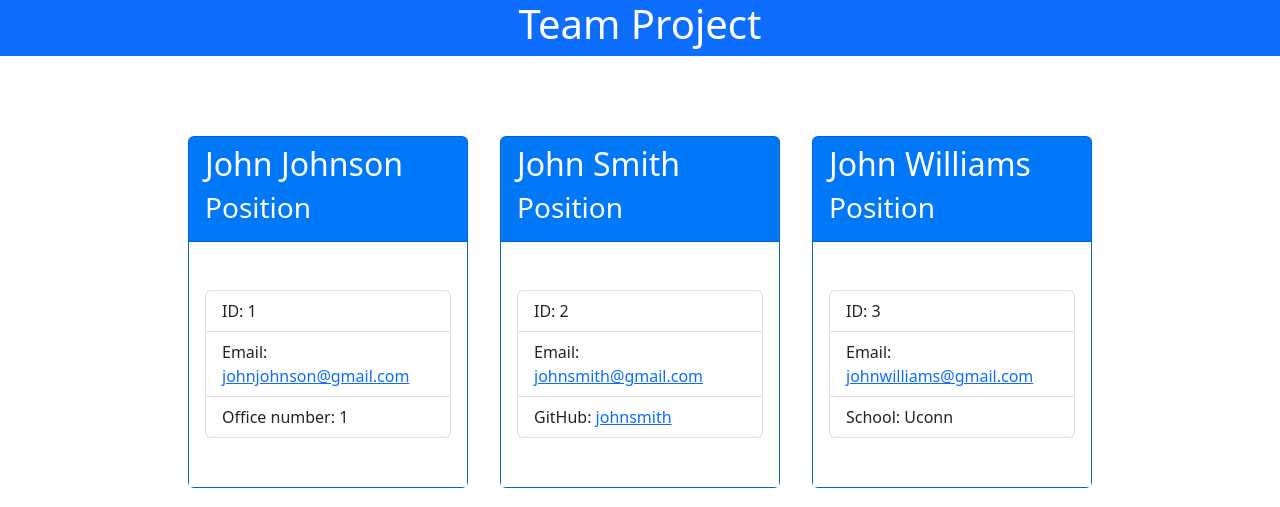
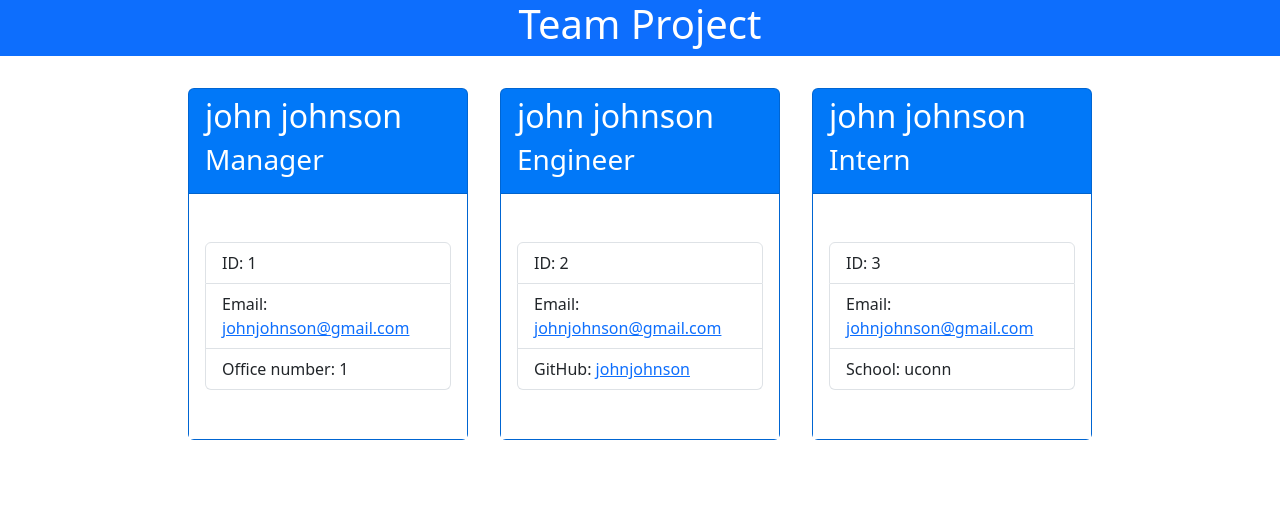
Before and after one commit to carsonadair/team-profile-generator, a website: page dist/index.html in a window 1280 px wide. Drawn offline with nearby package versions, Linux system fonts and the light colour scheme.

Commit message:
it works now

```diff
--- a/dist/index.html
+++ b/dist/index.html
@@ -1,3 +1,4 @@
+
   <!DOCTYPE html>
   <html lang="en">
     <head>
@@ -23,23 +24,17 @@
       </nav>
       <div class="container">
       <div class="row">
-        <div class="card-area col-12 d-flex justify-content-center">
+          <div class="team-area col-12 d-flex justify-content-center">
+
             <div class="card employee-card">
             <div class="card-header">
-              <h2 class="card-title">John Johnson</h2>
-              <h3 class="card-title">
-                <i class="fas fa-mug-hot mr-2"></i>Position
-              </h3>
+                <h2 class="card-title">john johnson</h2>
+                <h3 class="card-title"><i class="fas fa-mug-hot mr-2"></i>Manager</h3>
             </div>
             <div class="card-body">
                 <ul class="list-group">
                     <li class="list-group-item">ID: 1</li>
-                <li class="list-group-item">
-                  Email:
-                  <a href="mailto:johnjohnson@gmail.com"
-                    >johnjohnson@gmail.com</a
-                  >
-                </li>
+                    <li class="list-group-item">Email: <a href="mailto:johnjohnson@gmail.com">johnjohnson@gmail.com</a></li>
                     <li class="list-group-item">Office number: 1</li>
                 </ul>
             </div>
@@ -47,51 +42,32 @@
 
             <div class="card employee-card">
         <div class="card-header">
-              <h2 class="card-title">John Smith</h2>
-              <h3 class="card-title">
-                <i class="fas fa-glasses mr-2"></i>Position
-              </h3>
+            <h2 class="card-title">john johnson</h2>
+            <h3 class="card-title"><i class="fas fa-glasses mr-2"></i>Engineer</h3>
         </div>
         <div class="card-body">
             <ul class="list-group">
                 <li class="list-group-item">ID: 2</li>
-                <li class="list-group-item">
-                  Email:
-                  <a href="mailto:johnsmith@gmail.com">johnsmith@gmail.com</a>
-                </li>
-                <li class="list-group-item">
-                  GitHub:
-                  <a
-                    href="https://github.com/johnsmith"
-                    target="_blank"
-                    rel="noopener noreferrer"
-                    >johnsmith</a
-                  >
-                </li>
+                <li class="list-group-item">Email: <a href="mailto:johnjohnson@gmail.com">johnjohnson@gmail.com</a></li>
+                <li class="list-group-item">GitHub: <a href="https://github.com/johnjohnson" target="_blank" rel="noopener noreferrer">johnjohnson</a></li>
             </ul>
         </div>
     </div>
 
             <div class="card employee-card">
         <div class="card-header">
-              <h2 class="card-title">John Williams</h2>
-              <h3 class="card-title">
-                <i class="fas fa-user-graduate mr-2"></i>Position
-              </h3>
+            <h2 class="card-title">john johnson</h2>
+            <h3 class="card-title"><i class="fas fa-user-graduate mr-2"></i>Intern</h3>
         </div>
         <div class="card-body">
             <ul class="list-group">
                 <li class="list-group-item">ID: 3</li>
-                <li class="list-group-item">
-                  Email:
-                  <a href="mailto:johnwilliams@gmail.com"
-                    >johnwilliams@gmail.com</a
-                  >
-                </li>
-                <li class="list-group-item">School: Uconn</li>
+                <li class="list-group-item">Email: <a href="mailto:johnjohnson@gmail.com">johnjohnson@gmail.com</a></li>
+                <li class="list-group-item">School: uconn</li>
             </ul>
         </div>
     </div>
+
           </div>
       </div>
   </div>
```
Lines whose indentation alone changed are shown as unchanged.
